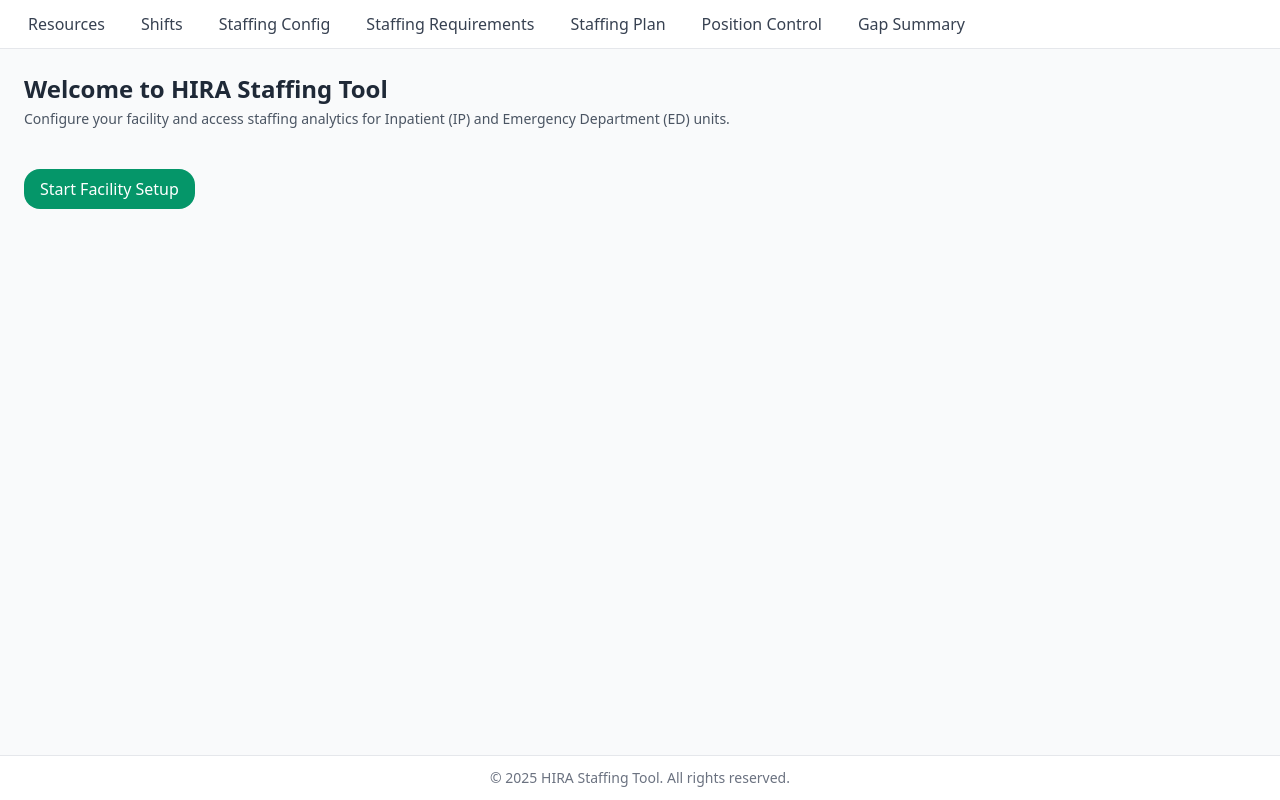
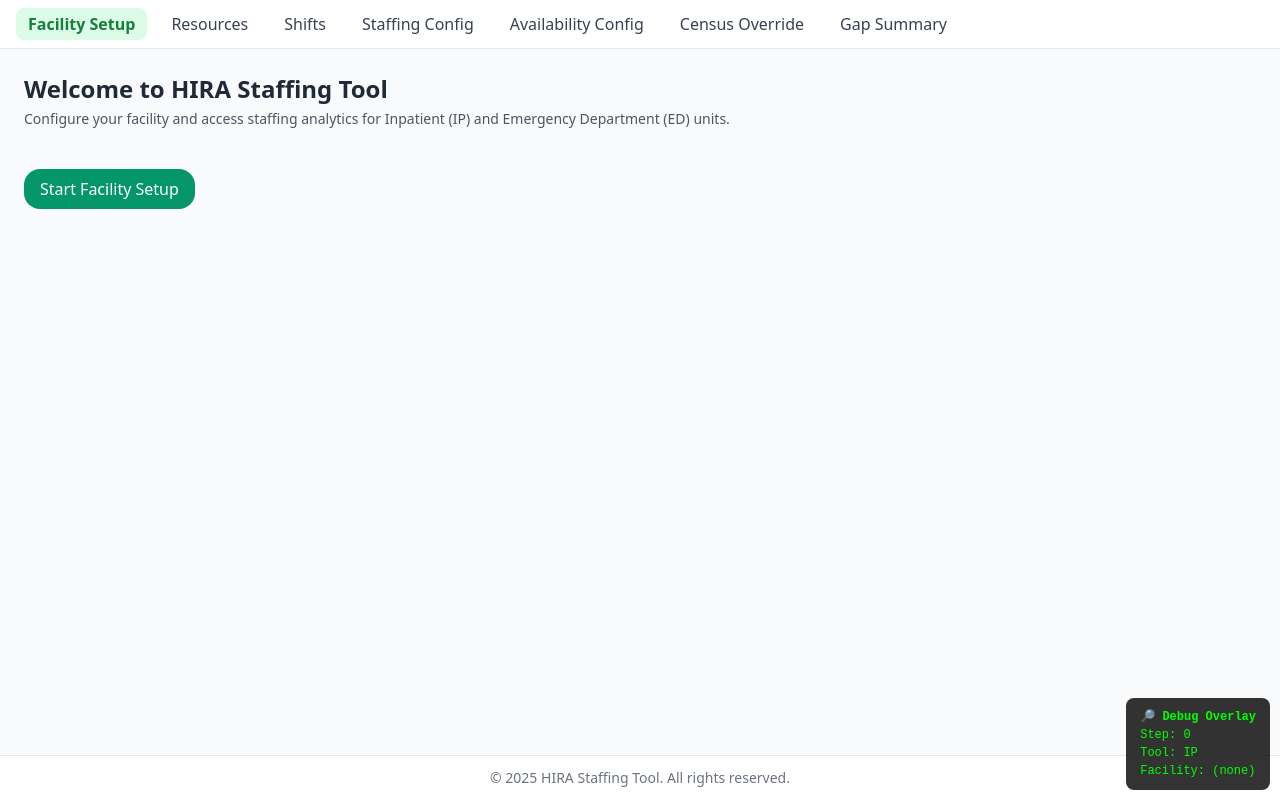
Before and after one commit to daan-coria/hira_0.01, a React (Vite) app: page / in a window 1280 px wide. Built offline with nearby package versions, Linux system fonts and the light colour scheme.

Commit message:
possibly fixed the census card, but still working on it. Waiting on Harnish to let me know where to put 'orientation' in the tool

```diff
--- a/public/mockdata/census-override.json
+++ b/public/mockdata/census-override.json
@@ -1,37 +1,32 @@
 [
   {
     "id": 1,
-    "date": "2025-10-01",
+    "date": "10/01/2025",
     "shift": "Day",
-    "census_value": 34,
-    "adjusted_value": 36
+    "systemCensus": 42,
+    "overrideCensus": 40,
+    "reason": "Isolation overflow"
   },
   {
     "id": 2,
-    "date": "2025-10-01",
+    "date": "10/01/2025",
     "shift": "Night",
-    "census_value": 30,
-    "adjusted_value": 30
+    "systemCensus": 38,
+    "overrideCensus": 39,
+    "reason": "ER admissions"
   },
   {
     "id": 3,
-    "date": "2025-10-02",
+    "date": "10/02/2025",
     "shift": "Day",
-    "census_value": 35,
-    "adjusted_value": 35
+    "systemCensus": 44,
+    "overrideCensus": 44
   },
   {
     "id": 4,
-    "date": "2025-10-02",
+    "date": "10/02/2025",
     "shift": "Night",
-    "census_value": 31,
-    "adjusted_value": 32
-  },
-  {
-    "id": 5,
-    "date": "2025-10-03",
-    "shift": "Day",
-    "census_value": 33,
-    "adjusted_value": 33
+    "systemCensus": 37,
+    "overrideCensus": 35
   }
 ]
--- /dev/null
+++ b/public/mockdata/data.json
@@ -0,0 +1,5 @@
+{
+  "loading": false,
+  "resources": [],
+  "shifts": []
+}
--- a/src/App.tsx
+++ b/src/App.tsx
@@ -8,6 +8,7 @@ import ProtectedRoute from "@/router/ProtectedRoute"
 import FacilitySetupPage from "@/pages/FacilitySetupPage"
 import ToolPage from "@/pages/ToolPage"
 import DashboardPage from "@/pages/DashboardPage"
+import DebugOverlay from "@/components/DebugOverlay"
 
 export default function App() {
   return (
@@ -36,6 +37,7 @@ export default function App() {
         </Routes>
       </main>
 
+      <DebugOverlay />
       {/* Footer */}
       <footer className="border-t bg-white text-center py-3 text-sm text-gray-500">
         © {new Date().getFullYear()} HIRA Staffing Tool. All rights reserved.
--- a/src/components/CensusOverrideCard.tsx
+++ b/src/components/CensusOverrideCard.tsx
@@ -1,16 +1,17 @@
-import { useEffect, useState, useCallback } from "react"
+import { useEffect, useState, useCallback, useMemo } from "react"
 import { useApp } from "@/store/AppContext"
 import Card from "@/components/ui/Card"
 import Button from "@/components/ui/Button"
 import Input from "@/components/ui/Input"
+import Select from "@/components/ui/Select"
 import debounce from "lodash.debounce"
 
 type CensusOverrideRow = {
   id?: number
   date: string
-  hour: string
-  systemCensus?: number
-  census: number
+  shift: "Day" | "Night" | ""
+  systemCensus: number
+  overrideCensus: number
   reason?: string
 }
 
@@ -40,7 +41,7 @@ export default function CensusOverrideCard({ onNext, onPrev }: Props) {
     []
   )
 
-  // Load from context or JSON
+  // --- Load data ---
   useEffect(() => {
     if (data.censusOverride.length > 0) {
       setRows(data.censusOverride)
@@ -59,9 +60,13 @@ export default function CensusOverrideCard({ onNext, onPrev }: Props) {
       if (!res.ok) throw new Error("Failed to load census override data")
       const json = await res.json()
 
-      const enriched = json.map((row: any) => ({
-        ...row,
+      const enriched = json.map((row: any, i: number) => ({
+        id: row.id || Date.now() + i,
+        date: row.date || "",
+        shift: row.shift || "Day",
         systemCensus: row.systemCensus ?? Math.floor(Math.random() * 50) + 20,
+        overrideCensus: row.overrideCensus ?? row.systemCensus ?? 0,
+        reason: row.reason || "",
       }))
 
       setRows(enriched)
@@ -74,13 +79,14 @@ export default function CensusOverrideCard({ onNext, onPrev }: Props) {
     }
   }
 
+  // --- Add Row ---
   const addRow = () => {
     const newRow: CensusOverrideRow = {
       id: Date.now(),
       date: "",
-      hour: "",
+      shift: "Day",
       systemCensus: Math.floor(Math.random() * 50) + 20,
-      census: 0,
+      overrideCensus: 0,
       reason: "",
     }
     const updated = [...rows, newRow]
@@ -88,6 +94,7 @@ export default function CensusOverrideCard({ onNext, onPrev }: Props) {
     updateData("censusOverride", updated)
   }
 
+  // --- Handle Field Changes ---
   const handleChange = (
     index: number,
     field: keyof CensusOverrideRow,
@@ -100,10 +107,23 @@ export default function CensusOverrideCard({ onNext, onPrev }: Props) {
     debouncedSave(updated)
   }
 
+  // --- Toggle Override Mode ---
   const handleToggle = () => setOverrideEnabled((prev) => !prev)
 
+  // --- Check if row is overridden ---
   const isOverridden = (r: CensusOverrideRow) =>
-    r.systemCensus !== undefined && r.census !== r.systemCensus
+    r.overrideCensus !== r.systemCensus
+
+  // --- Summary calculations ---
+  const summary = useMemo(() => {
+    const totalSystem = rows.reduce((acc, r) => acc + (r.systemCensus || 0), 0)
+    const totalOverride = rows.reduce((acc, r) => acc + (r.overrideCensus || 0), 0)
+    const diff = totalOverride - totalSystem
+    const percentChange = totalSystem
+      ? ((diff / totalSystem) * 100).toFixed(1)
+      : "0"
+    return { totalSystem, totalOverride, diff, percentChange }
+  }, [rows])
 
   return (
     <Card className="p-4 space-y-4">
@@ -129,10 +149,12 @@ export default function CensusOverrideCard({ onNext, onPrev }: Props) {
         </div>
       </div>
 
+      {/* Error */}
       {error && (
         <p className="text-red-600 bg-red-50 px-3 py-1 rounded">{error}</p>
       )}
 
+      {/* Table */}
       {loading ? (
         <p className="text-gray-500">Loading census override data...</p>
       ) : (
@@ -141,12 +163,13 @@ export default function CensusOverrideCard({ onNext, onPrev }: Props) {
             <thead className="bg-gray-50">
               <tr>
                 <th className="px-3 py-2 border">Date</th>
-                <th className="px-3 py-2 border">Hour</th>
+                <th className="px-3 py-2 border">Shift</th>
                 <th className="px-3 py-2 border text-right">System Census</th>
-                <th className="px-3 py-2 border text-right">Override</th>
+                <th className="px-3 py-2 border text-right">Override Census</th>
                 <th className="px-3 py-2 border">Reason</th>
               </tr>
             </thead>
+
             <tbody>
               {rows.length === 0 ? (
                 <tr>
@@ -181,38 +204,43 @@ export default function CensusOverrideCard({ onNext, onPrev }: Props) {
                       />
                     </td>
 
-                    {/* Hour */}
-                    <td className="border px-2 py-1">
-                      <Input
-                        id={`hour_${i}`}
+                    {/* Shift */}
+                    <td className="border px-2 py-1 text-center">
+                      <Select
+                        id={`shift_${i}`}
                         label=""
-                        type="text"
-                        placeholder="e.g. 07:00"
-                        value={row.hour}
+                        value={row.shift}
                         disabled={!overrideEnabled}
                         onChange={(e) =>
-                          handleChange(i, "hour", e.target.value)
+                          handleChange(i, "shift", e.target.value)
                         }
                         className="!m-0 !p-1"
-                      />
+                      >
+                        <option value="Day">Day</option>
+                        <option value="Night">Night</option>
+                      </Select>
                     </td>
 
                     {/* System Census */}
-                    <td className="border px-2 py-1 text-right text-gray-500">
+                    <td className="border px-2 py-1 text-right text-gray-600 font-medium">
                       {row.systemCensus ?? "-"}
                     </td>
 
                     {/* Override Census */}
                     <td className="border px-2 py-1 text-right">
                       <Input
-                        id={`census_${i}`}
+                        id={`override_${i}`}
                         label=""
                         type="number"
                         min="0"
-                        value={row.census}
+                        value={row.overrideCensus}
                         disabled={!overrideEnabled}
                         onChange={(e) =>
-                          handleChange(i, "census", Number(e.target.value))
+                          handleChange(
+                            i,
+                            "overrideCensus",
+                            Number(e.target.value)
+                          )
                         }
                         className={`!m-0 !p-1 w-20 text-right ${
                           isOverridden(row)
@@ -240,6 +268,40 @@ export default function CensusOverrideCard({ onNext, onPrev }: Props) {
                   </tr>
                 ))
               )}
+
+              {/* Summary Row */}
+              {rows.length > 0 && (
+                <tr className="bg-gray-100 font-semibold">
+                  <td
+                    colSpan={2}
+                    className="border px-3 py-2 text-right text-gray-700"
+                  >
+                    Totals:
+                  </td>
+                  <td className="border px-3 py-2 text-right text-gray-700">
+                    {summary.totalSystem.toLocaleString()}
+                  </td>
+                  <td
+                    className={`border px-3 py-2 text-right font-semibold ${
+                      summary.diff > 0
+                        ? "text-green-600"
+                        : summary.diff < 0
+                        ? "text-red-600"
+                        : "text-gray-700"
+                    }`}
+                  >
+                    {summary.totalOverride.toLocaleString()}
+                  </td>
+                  <td
+                    className={`border px-3 py-2 text-right italic ${
+                      summary.diff !== 0 ? "text-gray-600" : "text-gray-500"
+                    }`}
+                  >
+                    Δ {summary.diff > 0 ? "+" : ""}
+                    {summary.diff} ({summary.percentChange}%)
+                  </td>
+                </tr>
+              )}
             </tbody>
           </table>
         </div>
--- /dev/null
+++ b/src/components/DebugOverlay.tsx
@@ -0,0 +1,27 @@
+import { useApp } from "@/store/AppContext"
+
+export default function DebugOverlay() {
+  const { state, currentStep } = useApp()
+
+  return (
+    <div
+      style={{
+        position: "fixed",
+        bottom: 10,
+        right: 10,
+        background: "rgba(0,0,0,0.8)",
+        color: "lime",
+        padding: "10px 14px",
+        borderRadius: "8px",
+        fontFamily: "monospace",
+        fontSize: "12px",
+        zIndex: 9999,
+      }}
+    >
+      <div>🔎 <b>Debug Overlay</b></div>
+      <div>Step: {currentStep}</div>
+      <div>Tool: {state.toolType}</div>
+      <div>Facility: {state.facilitySetup?.facility || "(none)"}</div>
+    </div>
+  )
+}
--- a/src/router/ToolNavigator.tsx
+++ b/src/router/ToolNavigator.tsx
@@ -1,37 +1,39 @@
 import { useApp } from "@/store/AppContext"
 
 export default function ToolNavigator() {
-  const { state } = useApp()
+  const { state, currentStep, setCurrentStep } = useApp()
   const { toolType } = state
 
-  const linkClasses =
-    "px-3 py-1 rounded-lg text-gray-700 hover:bg-gray-100 cursor-pointer"
+  const links = [
+    { label: "Facility Setup", step: 0 },
+    { label: "Resources", step: 1 },
+    { label: "Shifts", step: 2 },
+    { label: "Staffing Config", step: 3 },
+  ]
+
+  if (toolType === "IP") {
+    links.push({ label: "Availability Config", step: 4 })
+    links.push({ label: "Census Override", step: 5 })
+  }
+
+  links.push({ label: "Gap Summary", step: 6 })
+
+  const linkClasses = (isActive: boolean) =>
+    `px-3 py-1 rounded-lg text-gray-700 hover:bg-gray-100 cursor-pointer transition ${
+      isActive ? "bg-green-100 text-green-700 font-semibold" : ""
+    }`
 
   return (
     <nav className="flex gap-3 border-b border-gray-200 bg-white px-4 py-2 sticky top-0 z-10">
-      <a href="#resources" className={linkClasses}>
-        Resources
-      </a>
-      <a href="#shifts" className={linkClasses}>
-        Shifts
-      </a>
-      <a href="#staffing-config" className={linkClasses}>
-        Staffing Config
-      </a>
-      {toolType === "IP" && (
-        <a href="#requirements" className={linkClasses}>
-          Staffing Requirements
-        </a>
-      )}
-      <a href="#plan" className={linkClasses}>
-        Staffing Plan
-      </a>
-      <a href="#position" className={linkClasses}>
-        Position Control
-      </a>
-      <a href="#gap" className={linkClasses}>
-        Gap Summary
-      </a>
+      {links.map((link) => (
+        <button
+          key={link.label}
+          onClick={() => setCurrentStep(link.step)}
+          className={linkClasses(currentStep === link.step)}
+        >
+          {link.label}
+        </button>
+      ))}
     </nav>
   )
 }
--- a/src/store/AppContext.tsx
+++ b/src/store/AppContext.tsx
@@ -1,222 +1,145 @@
-console.log("💡 Mock mode:", import.meta.env.VITE_USE_MOCK)
-
-import {
+import React, {
   createContext,
   useContext,
-  useReducer,
   useState,
   useEffect,
   ReactNode,
 } from "react"
-import { hiraApi } from "@/services/hiraApi"
 
-// ---------------------------------------------
-// TYPES
-// ---------------------------------------------
-export type FacilitySetup = {
-  facility: string
-  department: string
-  costCenter: string
-  bedCount: number | string
-  dateRange?: { start: string; end: string }
-}
-
-export type AppState = {
-  facilitySetup: FacilitySetup | null
-  toolType: "IP"
-}
-
-export type DataState = {
-  resourceInput: any[]
-  shiftConfig: any[]
-  staffingConfig: any[]
-  availabilityConfig: any[]
-  censusOverride: any[]
-  gapSummary: any[]
-  loading: boolean
-  error?: string
-}
-
-// ---------------------------------------------
-// INITIAL STATE
-// ---------------------------------------------
-const initialState: AppState = {
-  facilitySetup: null,
-  toolType: "IP",
-}
-
-const initialData: DataState = {
-  resourceInput: [],
-  shiftConfig: [],
-  staffingConfig: [],
-  availabilityConfig: [],
-  censusOverride: [],
-  gapSummary: [],
-  loading: true,
-}
-
-// ---------------------------------------------
-// REDUCER + ACTIONS
-// ---------------------------------------------
-type Action =
-  | { type: "SET_FACILITY_SETUP"; payload: FacilitySetup | null }
-  | { type: "SET_TOOL_TYPE"; payload: "IP" }
-
-function appReducer(state: AppState, action: Action): AppState {
-  switch (action.type) {
-    case "SET_FACILITY_SETUP":
-      return { ...state, facilitySetup: action.payload }
-    case "SET_TOOL_TYPE":
-      return { ...state, toolType: action.payload }
-    default:
-      return state
+// Define your types
+type FacilitySetup = {
+  facility?: string
+  department?: string
+  costCenter?: string
+  bedCount?: number
+  dateRange?: {
+    start?: string
+    end?: string
   }
 }
 
-// ---------------------------------------------
-// CONTEXT TYPE
-// ---------------------------------------------
+type AppState = {
+  facilitySetup?: FacilitySetup | null
+  toolType: "IP" | "ED"
+}
+
+type DataState = {
+  loading: boolean
+  [key: string]: any
+}
+
+// Context shape
 type AppContextType = {
   state: AppState
   data: DataState
-  setFacilitySetup: (setup: FacilitySetup | null) => void
-  updateFacilitySetup: (setup: FacilitySetup) => void // ✅ ADDED
-  setToolType: (type: "IP") => void
-  reloadData: () => Promise<void>
-  updateData: (key: keyof DataState, value: any[]) => void
+  updateData: (key: string, value: any) => void
+  reloadData: () => void
+  setFacilitySetup: (payload: FacilitySetup) => void
+  setToolType: (type: "IP" | "ED") => void
+  updateFacilitySetup: (payload: FacilitySetup) => void
+  currentStep: number
+  setCurrentStep: React.Dispatch<React.SetStateAction<number>>
 }
 
-// ---------------------------------------------
-// CONTEXT INSTANCE
-// ---------------------------------------------
-const AppContext = createContext<AppContextType>(null as any)
+// Create context
+const AppContext = createContext<AppContextType | undefined>(undefined)
 
-// ---------------------------------------------
-// PROVIDER
-// ---------------------------------------------
+// Hook
+export function useApp() {
+  const context = useContext(AppContext)
+  if (!context) throw new Error("useApp must be used within an AppProvider")
+  return context
+}
+
+// Provider
 export function AppProvider({ children }: { children: ReactNode }) {
-  const [state, dispatch] = useReducer(appReducer, initialState)
-  const [data, setData] = useState<DataState>(initialData)
+  // -----------------------
+  // Core app state
+  // -----------------------
+  const [state, setState] = useState<AppState>({
+    facilitySetup: null,
+    toolType: "IP",
+  })
 
-  const STORAGE_KEY = `hira_ip_state_${import.meta.env.MODE}`
+  // -----------------------
+  // Shared data
+  // -----------------------
+  const [data, setData] = useState<DataState>({ loading: true })
 
-  // ---------------------------------------------
-  // Load from localStorage on mount
-  // ---------------------------------------------
-  useEffect(() => {
-    const saved = localStorage.getItem(STORAGE_KEY)
-    if (saved) {
-      try {
-        const parsed = JSON.parse(saved)
-        if (parsed.facilitySetup) {
-          dispatch({ type: "SET_FACILITY_SETUP", payload: parsed.facilitySetup })
+  // -----------------------
+  // Global step control (persistent)
+  // -----------------------
+  const [currentStep, setCurrentStepState] = useState(() => {
+    // Try loading the last saved step from localStorage
+    const saved = localStorage.getItem("hira_current_step")
+    return saved ? Number(saved) : 0
+  })
+
+  // Wrapped setter that saves to localStorage too
+  const setCurrentStep = (value: number | ((prev: number) => number)) => {
+    setCurrentStepState((prev) => {
+      const newStep = typeof value === "function" ? value(prev) : value
+      localStorage.setItem("hira_current_step", String(newStep))
+      return newStep
+    })
   }
-      } catch (err) {
-        console.error("⚠️ Failed to load saved setup:", err)
+
+  // -----------------------
+  // Data management
+  // -----------------------
+  const updateData = (key: string, value: any) => {
+    setData((prev) => ({ ...prev, [key]: value }))
   }
-    }
-  }, [])
 
-  // Save setup to localStorage whenever state changes
-  useEffect(() => {
-    localStorage.setItem(STORAGE_KEY, JSON.stringify(state))
-  }, [state])
-
-  // ---------------------------------------------
-  // Data Loader (Mock or API)
-  // ---------------------------------------------
   const reloadData = async () => {
     try {
-      setData(prev => ({ ...prev, loading: true, error: undefined }))
-
-      const [
-        resourceInput,
-        shiftConfig,
-        staffingConfig,
-        availabilityConfig,
-        censusOverride,
-        gapSummary,
-      ] = await Promise.all([
-        hiraApi.getResourceInput(),
-        hiraApi.getShiftConfigs(),
-        hiraApi.getStaffingConfiguration(),
-        hiraApi.getAvailability(),
-        hiraApi.getCensusOverride(),
-        hiraApi.getGapSummary(),
-      ])
-
-      setData({
-        resourceInput,
-        shiftConfig,
-        staffingConfig,
-        availabilityConfig,
-        censusOverride,
-        gapSummary,
-        loading: false,
-      })
-    } catch (err: any) {
-      console.error("❌ Data load failed:", err)
-      setData(prev => ({
-        ...prev,
-        loading: false,
-        error: err.message || "Data load failed",
-      }))
+      setData((prev) => ({ ...prev, loading: true }))
+      // Load mock JSON or future API data
+      const response = await fetch("/mockdata/data.json")
+      const result = await response.json()
+      setData({ ...result, loading: false })
+    } catch (err) {
+      console.error("Error reloading data:", err)
+      setData((prev) => ({ ...prev, loading: false }))
     }
   }
 
-  // ✅ Allow individual components to update slices of data
-  const updateData = (key: keyof DataState, value: any[]) => {
-    setData(prev => ({
-      ...prev,
-      [key]: value,
-    }))
-  }
-
-  // Auto-load once on mount
   useEffect(() => {
     reloadData()
   }, [])
 
-  // ---------------------------------------------
-  // Facility + Tool Type actions
-  // ---------------------------------------------
-  const setFacilitySetup = (setup: FacilitySetup | null) =>
-    dispatch({ type: "SET_FACILITY_SETUP", payload: setup })
-
-  // ✅ New wrapper that enforces type + saves to reducer
-  const updateFacilitySetup = (setup: FacilitySetup) => {
-    dispatch({ type: "SET_FACILITY_SETUP", payload: setup })
+  // -----------------------
+  // Facility + tool management
+  // -----------------------
+  const setFacilitySetup = (payload: FacilitySetup) => {
+    setState((prev) => ({ ...prev, facilitySetup: payload }))
   }
 
-  const setToolType = (type: "IP") =>
-    dispatch({ type: "SET_TOOL_TYPE", payload: type })
+  const updateFacilitySetup = (payload: FacilitySetup) => {
+    setState((prev) => ({
+      ...prev,
+      facilitySetup: { ...prev.facilitySetup, ...payload },
+    }))
+  }
 
-  // ---------------------------------------------
-  // PROVIDER RETURN
-  // ---------------------------------------------
-  return (
-    <AppContext.Provider
-      value={{
+  const setToolType = (type: "IP" | "ED") => {
+    setState((prev) => ({ ...prev, toolType: type }))
+  }
+
+  // -----------------------
+  // Provider value
+  // -----------------------
+  const value: AppContextType = {
     state,
     data,
+    updateData,
+    reloadData,
     setFacilitySetup,
-        updateFacilitySetup, // ✅ added here
+    updateFacilitySetup,
     setToolType,
-        reloadData,
-        updateData,
-      }}
-    >
-      {children}
-    </AppContext.Provider>
-  )
+    currentStep,
+    setCurrentStep,
   }
 
-// ---------------------------------------------
-// HOOK
-// ---------------------------------------------
-export const useApp = () => {
-  const context = useContext(AppContext)
-  if (!context)
-    throw new Error("useApp must be used inside an AppProvider")
-  return context
+  return <AppContext.Provider value={value}>{children}</AppContext.Provider>
 }
```
Also changed, not shown: src/pages/ToolPage.tsx (+9 -15 lines). Lines whose indentation alone changed are shown as unchanged.
